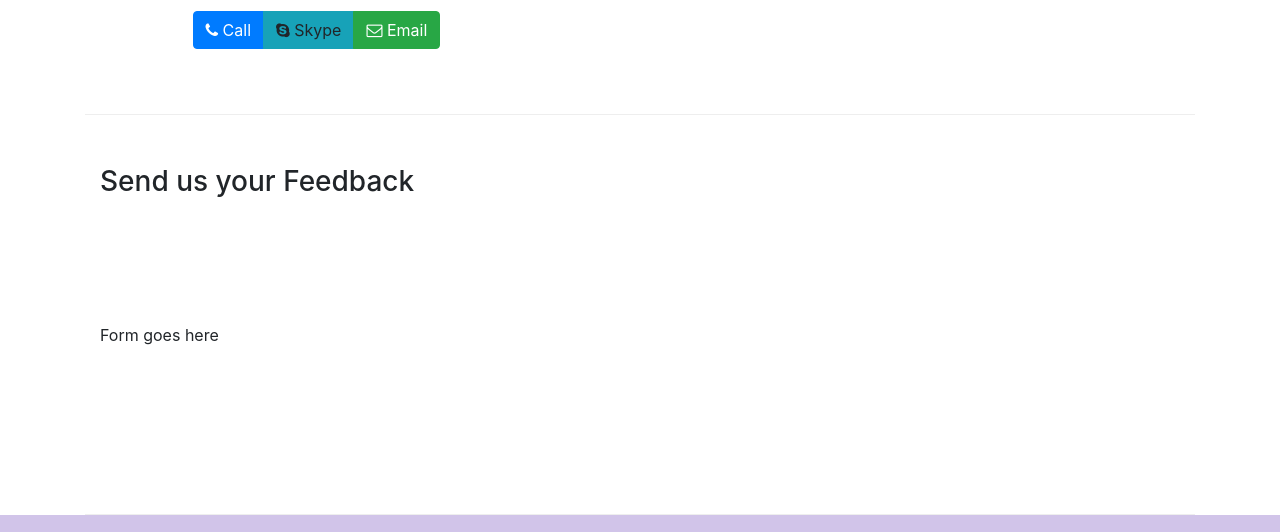
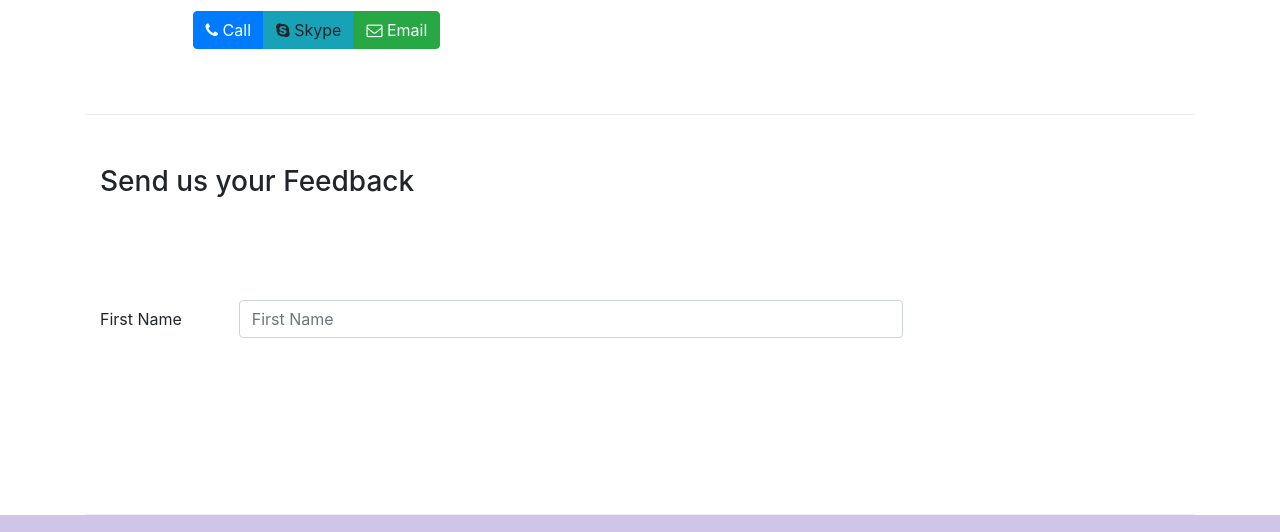
Before and after one commit to lubcolas/conFusion, a website: page contactus.html in a window 1280 px wide. Shown: the part 750-1282 px from the top of the page. Drawn offline with nearby package versions, Linux system fonts and the light colour scheme.

Commit message:
Forms - write your first name

```diff
--- a/contactus.html
+++ b/contactus.html
@@ -93,7 +93,20 @@
               <h3>Send us your Feedback</h3>
            </div>
             <div class="col-12 col-md-9">
-                Form goes here
+                <!--Form goes here--(Adding basic forms)-->
+                <form>
+                    <div class="form-group row">
+                        <label for="firstname" class="col-md-2 col-form-label">First Name</label>
+                        <div class="col-md-10">
+                            <input type="text" class="form-control" id="firstname" name="firstname" placeholder="First Name">
+                        </div>
+                    </div>
+                    <div class="form-group row">
+
+                    </div>
+                </form>
+
+
             </div>
              <div class="col-12 col-md">
             </div>
```
